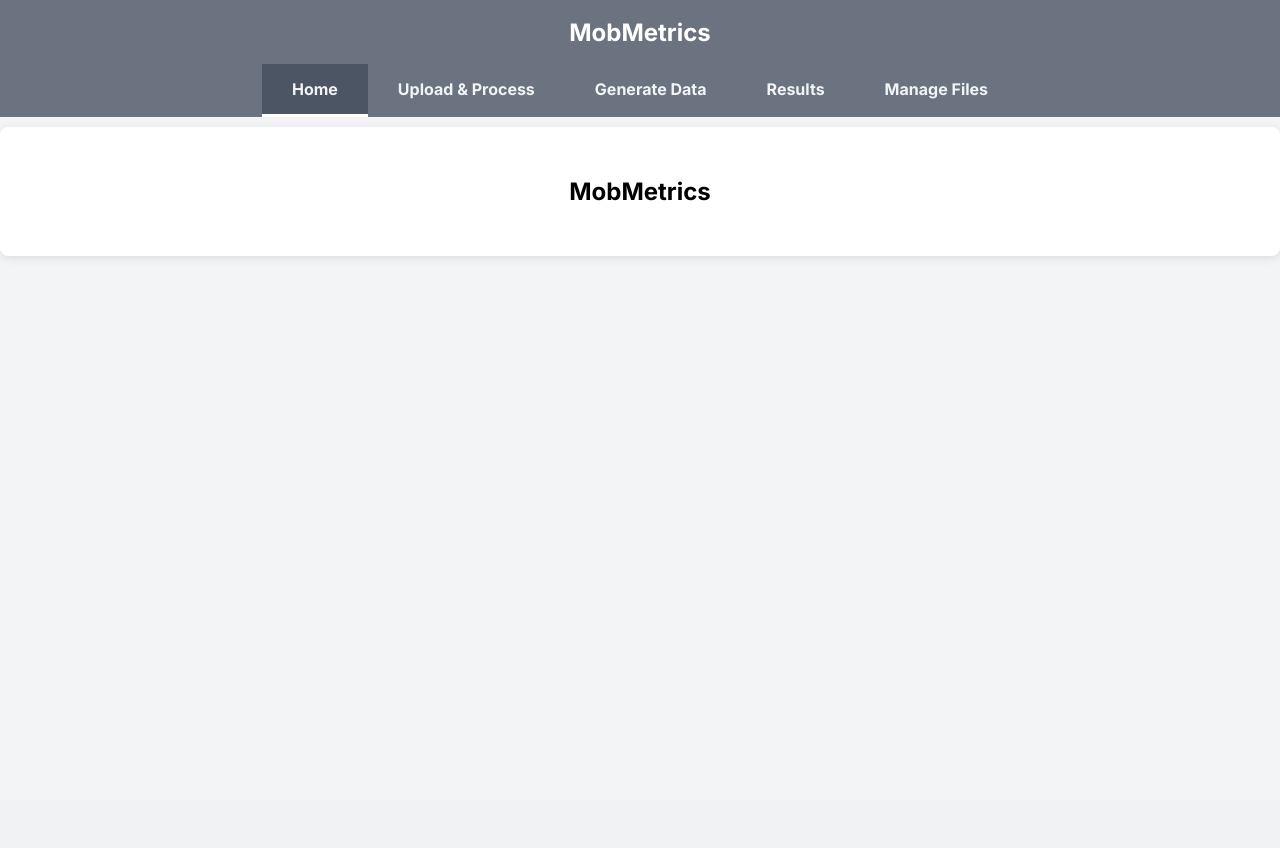
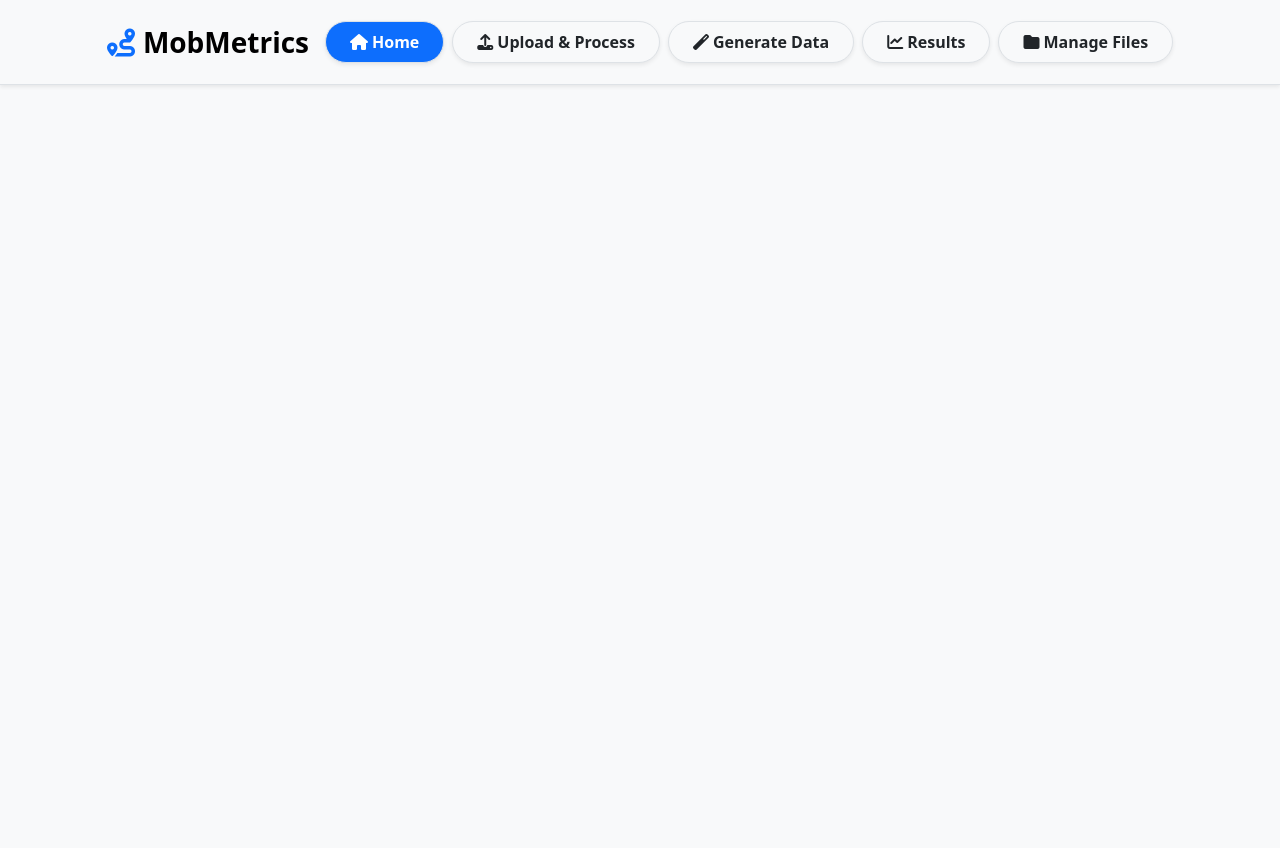
Before and after one commit to mpsfranca/MobMetrics, a Django app: page / in a window 1280 px wide. Before the commit the page ends 257 px from the top, so only its background shows below. Run offline with Django 5.2, Linux system fonts and the light colour scheme; data that the repository does not hold is empty; some libraries are stand-ins or nearby versions.

Commit message:
Created HTML for navigation

```diff
--- a/MobMetrics/metrics/templates/base.html
+++ b/MobMetrics/metrics/templates/base.html
@@ -1,5 +1,4 @@
-{% load static %}
-
+{% load static %} -->
 <!DOCTYPE html>
 <html lang="en">
 <head>
@@ -7,91 +6,96 @@
     <meta name="viewport" content="width=device-width, initial-scale=1.0"/>
     <title>MobMetrics</title>
 
-    <link rel="stylesheet" href="{% static 'metrics/css/style.css' %}">
+    <link rel="stylesheet" href="https://cdnjs.cloudflare.com/ajax/libs/font-awesome/6.5.1/css/all.min.css">
+    <link href="https://cdn.jsdelivr.net/npm/bootstrap@5.3.3/dist/css/bootstrap.min.css" rel="stylesheet">
+    <script src="https://cdn.plot.ly/plotly-latest.min.js"></script>
+    <script src="https://cdn.jsdelivr.net/npm/bootstrap@5.3.3/dist/js/bootstrap.bundle.min.js"></script>
+</head>
+<body class="bg-light min-vh-100">
+    <nav class="navbar navbar-expand-lg navbar-light bg-light fixed-top shadow-sm border-bottom py-3">
+        <div class="container-fluid px-4 px-lg-5">
+            <!-- Desktop Tabs -->
+            <div class="collapse navbar-collapse justify-content-center">
+                <span class="navbar-brand fw-bold fs-3 d-none d-lg-block">
+                    <i class="fas fa-route text-primary me-2"></i>MobMetrics
+                </span>
+                <ul class="navbar-nav gap-2 mb-0">
+                    <li class="nav-item">
+                        <span
+                            class="nav-link px-4 py-2 rounded-pill btn-sm fw-semibold shadow-sm active bg-primary text-white border"
+                            id="home-button"
+                            onclick="switchTab('home')" role="button">
+                            <i class="fas fa-home me-1"></i>Home
+                    </li>
+                    <li class="nav-item">
+                        <span
+                            class="nav-link px-4 py-2 rounded-pill btn-sm fw-semibold shadow-sm shadow-sm bg-light text-dark border"
+                            id="upload-button"
+                            onclick="switchTab('upload')" role="button">
+                            <i class="fas fa-upload me-1"></i>Upload & Process
+                        </span>
+                    </li>
+                    <li class="nav-item">
+                        <span
+                            class="nav-link px-4 py-2 rounded-pill btn-sm fw-semibold shadow-sm bg-light text-dark border"
+                            id="bonnmotion-button"
+                            onclick="switchTab('bonnmotion')" role="button">
+                            <i class="fas fa-magic me-1"></i>Generate Data
+                        </span>
+                    </li>
+                    <li class="nav-item">
+                        <span
+                            class="nav-link px-4 py-2 rounded-pill btn-sm fw-semibold shadow-sm bg-light text-dark border"
+                            id="results-button"
+                            onclick="switchTab('results')" role="button">
+                            <i class="fas fa-chart-line me-1"></i>Results
+                        </span>
+                    </li>
+                    <li class="nav-item">
+                        <span
+                            class="nav-link px-4 py-2 rounded-pill btn-sm fw-semibold shadow-sm bg-light text-dark border"
+                            id="manage-button"
+                            onclick="switchTab('manage')" role="button">
+                            <i class="fas fa-folder me-1"></i>Manage Files
+                        </span>
+                    </li>
+                </ul>
+            </div>
+        </div>
+    </nav>
 
-    <script src="https://cdn.plot.ly/plotly-latest.min.js"></script>
-</head>
-<body>
-    <div class="title">MobMetrics</div>
-    <div class="tabs">
-        <div class="tab active" onclick="switchTab('home')">Home</div>
-        <div class="tab" onclick="switchTab('upload')">Upload & Process</div>
-        <div class="tab" onclick="switchTab('bonnmotion')">Generate Data</div>
-        <div class="tab" onclick="switchTab('results')">Results</div>
-        <div class="tab" onclick="switchTab('manage')">Manage Files</div>
+    <div class="container-fluid mt-5 pt-4">
+        {% block content %}{% endblock %}
     </div>
 
-    <div class="content" id="home">
-        <h2>MobMetrics</h2>
-    </div>
-
-    {% block content %}
-    {# Specific content for each page will be inserted here #}
-    {% endblock content %}
+    <style>
+        .content {display: none;}
+        .content.active {display: block;}
+    </style>
 
     <script>
-        function showParams() {
-            const model = document.getElementById('model').value;
+        function switchTab(tabId) {
+            //  This changes the style of the button if it is active
+            document.querySelectorAll('.nav-link').forEach(c => {
+                c.classList.remove('active','bg-primary', 'text-white')
+                c.classList.add('bg-light', 'text-dark')
+            })
 
-            // 1) Hide + disable everything in .param
-            document.querySelectorAll('.param').forEach(container => {
-                container.classList.remove('form-group');
-                container.classList.add('hidden');
+            document.getElementById(`${tabId}-button`).classList.add('active','bg-primary','text-white');
+            document.getElementById(`${tabId}-button`).classList.remove('bg-light', 'text-dark');
 
-                // Disable all form controls inside (disabled controls aren't editable/focusable/submitted)
-                container.querySelectorAll('input, select, textarea, button').forEach(ctrl => {
-                    ctrl.disabled = true;
-                });
-            });
-
-            // 2) Show + enable only the relevant groups
-            const selector = `.common, .${model}`;
-            document.querySelectorAll(selector).forEach(container => {
-                const shouldHide = container.classList.contains(`${model}-hide`);
-
-                container.classList.toggle('hidden', shouldHide);
-                container.classList.toggle('form-group', !container.classList.contains('parameter-group'));
-
-                // Re-enable controls if shown; keep disabled if hidden
-                container.querySelectorAll('input, select, textarea, button').forEach(ctrl => {
-                    ctrl.disabled = shouldHide;
-                });
+            // This shows the selected page's content
+            document.querySelectorAll('.content').forEach(c => {
+                if (c.id == tabId) {
+                    c.classList.remove('hidden')
+                    c.classList.add('active')
+                } else {
+                    c.classList.add('hidden')
+                    c.classList.remove('active')
+                }
             });
         }
+    </script>
 
-        function toggleConfig() {
-                const configDiv = document.getElementById('configForm');
-                configDiv.classList.toggle('hidden');
-            }
-
-        function switchTab(id) {
-            document.querySelectorAll('.tab').forEach(t => t.classList.remove('active'));
-            document.querySelectorAll('.content').forEach(c => c.classList.add('hidden'));
-            document.querySelector(`.tab[onclick="switchTab('${id}')"]`).classList.add('active');
-            document.getElementById(id).classList.remove('hidden');
-            localStorage.setItem('lastTab', id);
-        }
-
-        document.addEventListener("DOMContentLoaded", function () {
-            const select = document.getElementById('model');
-            select.value = '';
-
-            const lastTab = localStorage.getItem('lastTab') || 'home';
-            switchTab(lastTab);
-
-            document.querySelectorAll("form").forEach(form => {
-                form.addEventListener("submit", () => {
-                    const visibleTab = document.querySelector(".content:not(.hidden)");
-                    if (visibleTab && visibleTab.id) {
-                        localStorage.setItem("lastTab", visibleTab.id);
-                    }
-                });
-            });
-        });
-
-        function selectEntity(entityId) {
-            window.location.href = `?entity_id=${entityId}`;
-        }
-    </script>
 </body>
 </html>
--- a/MobMetrics/metrics/templates/dashboard.html
+++ b/MobMetrics/metrics/templates/dashboard.html
@@ -1,8 +1,9 @@
-{% extends 'base.html' %}
+<!-- {% extends 'base.html' %}
 
 {% block content %}
+    {% include 'partials/home_block.html' %}
     {% include 'partials/upload_block.html' %}
     {% include 'partials/bonnmotion_block.html' %}
     {% include 'partials/manage_block.html' %}
     {% include 'partials/results_block.html' %}
-{% endblock content %}
+{% endblock content %} -->
--- a/MobMetrics/metrics/templates/partials/bonnmotion_block.html
+++ b/MobMetrics/metrics/templates/partials/bonnmotion_block.html
@@ -10,7 +10,7 @@
                 <select name="model" id="model" onchange="showParams()">
                     <option value="" disabled selected>-- Select a Mobility Model --</option>
                     <option value="Boundless">Boundless Simulation Area Model</option>
-                    <!-- <option value="ChainScenario">Chain Model</option> --> <!--TODO: this will be a bit difficult, i need to ask two models for this one. needs to be the last one-->
+                    <!-- <option value="ChainScenario">Chain Model</option> --> <!--TODO: this will be a bit difficult, i need to ask n models for this one. needs to be the last one-->
                     <option value="Column">Column Mobility Model</option>
                     <option value="DisasterArea">Disaster Area Model</option>
                     <option value="OriginalGaussMarkov">The Original Gauss-Markov Model</option>
--- /dev/null
+++ b/MobMetrics/metrics/templates/partials/home_block.html
@@ -0,0 +1,3 @@
+<div class="content" id="home">
+    <h2>MobMetrics</h2>
+</div>
```
